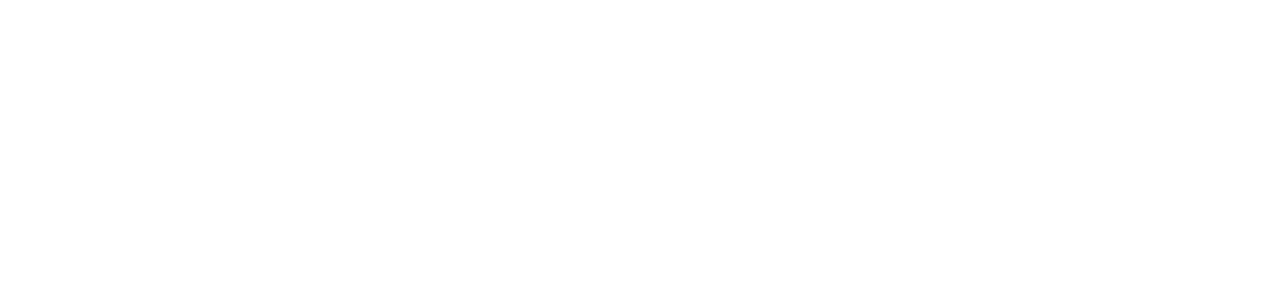
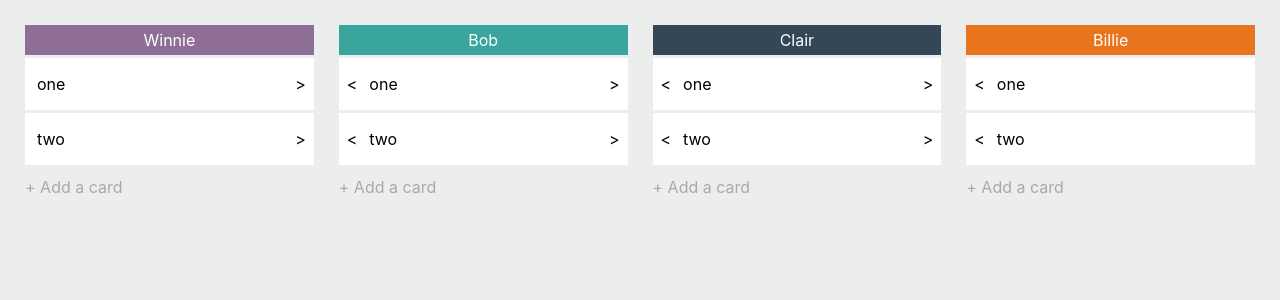
Before and after one commit to FueRobertHer/kanby, a React (Create React App) app: page / in a window 1280 px wide. Shown: the top 300 px of the page. Built offline with nearby package versions, Linux system fonts and the light colour scheme.

Commit message:
Finish build

```diff
--- a/src/App.css
+++ b/src/App.css
@@ -1,5 +1,7 @@
 .App {
-
+  display: flex;
+  justify-content: space-between;
+  margin: 12.5px;
 }
 
 .App-logo {
--- a/src/App.js
+++ b/src/App.js
@@ -1,12 +1,19 @@
 import React from 'react';
+import Board from './Board';
+import StateContextProvider from './StateContextProvider';
+
 import './App.css';
 
 function App() {
-
+  const boards = [0,1,2,3];
   return (
-    <div className="App">
-
-    </div>
+    <StateContextProvider>
+      <div className="App">
+        {boards.map(idx => (
+          <Board boardIdx={idx} />
+        ))}
+      </div>
+    </StateContextProvider>
   );
 }
 
--- /dev/null
+++ b/src/Board.css
@@ -0,0 +1,18 @@
+.board {
+  text-align: center;
+  margin: 12.5px;
+  width: 100%;
+}
+
+.board-title {
+  box-sizing: border-box;
+  height: 30px;
+  line-height: 30px;
+  color: white;
+}
+
+.add-card {
+  color: darkgray;
+  text-align: left;
+  margin-top: 12px;
+}
--- /dev/null
+++ b/src/Board.js
@@ -0,0 +1,38 @@
+import React from 'react';
+import Card from './Card';
+import {useStateContext} from './StateContextProvider';
+import './Board.css';
+const Board = (props) => {
+  const {state, dispatch} = useStateContext();
+
+  const titleStyle = {
+    backgroundColor: state[props.boardIdx].color
+  };
+
+  const addCard = ()=> {
+    const body = window.prompt("Enter new card info");
+    if (body && body.length > 0) {
+      dispatch({
+        type: "addCard",
+        payload: {
+          boardIdx: props.boardIdx,
+          body
+        }
+      })
+    }
+  }
+
+  return (
+    <div className="board">
+      <div className="board-title" style={titleStyle}>
+        {state[props.boardIdx].title}
+      </div>
+        {state[props.boardIdx].cards.map((_,idx) => (
+          <Card boardIdx={props.boardIdx} cardIdx={idx}/>
+        ))}
+      <div className="add-card" onClick={addCard}>+ Add a card</div>
+    </div>
+  )
+}
+
+export default Board;
--- /dev/null
+++ b/src/Card.css
@@ -0,0 +1,25 @@
+.card {
+  background-color: white;
+  display: flex;
+  align-items: center;
+  margin: 3px 0;
+}
+
+.card-body {
+  width: 100%;
+  margin: 0 12px;
+  padding: 14px 0;
+  text-align: left;
+}
+
+.arrow {
+  cursor: pointer;
+}
+
+.left {
+  margin-left: 8px;
+}
+
+.right {
+  margin-right: 8px;
+}
--- /dev/null
+++ b/src/Card.js
@@ -0,0 +1,46 @@
+import React from 'react';
+import {useStateContext} from './StateContextProvider'
+import './Card.css'
+
+const Card = (props) => {
+  const {state, dispatch} = useStateContext();
+
+  const move = (dir) => {
+    dispatch({
+      type: "move",
+      payload: {
+        boardIdx: props.boardIdx,
+        cardIdx: props.cardIdx,
+        dir
+      }
+    })
+  }
+
+  const arrowLeft = () => {
+    if (props.boardIdx > 0) {
+      return (
+        <p className="arrow left" onClick={() => move(-1)}> {"<"} </p>
+      )
+    }
+  }
+
+  const arrowRight = () => {
+    if (props.boardIdx < 3) {
+      return (
+        <p className="arrow right" onClick={() => move(1)}> {">"} </p>
+      )
+    }
+  }
+
+  return (
+    <div className="card">
+      {arrowLeft()}
+      <div className="card-body">
+        {state[props.boardIdx].cards[props.cardIdx]}
+      </div>
+      {arrowRight()}
+    </div>
+  )
+}
+
+export default Card;
--- /dev/null
+++ b/src/StateContextProvider.js
@@ -0,0 +1,29 @@
+import React, { createContext, useContext, useReducer } from 'react';
+import reducer from './reducer'
+
+const initial = [
+  {title: "Winnie", color: "#8e6e95", cards: ["one", "two"]},
+  {title: "Bob", color: "#39a59c", cards: ["one", "two"]},
+  {title: "Clair", color: "#344759", cards: ["one", "two"]},
+  {title: "Billie", color: "#e8741e", cards: ["one", "two"]}
+];
+
+export const StateContext = createContext();
+
+export const useStateContext = () => {
+  const context = useContext(StateContext);
+  return context;
+}
+
+const StateContextProvider = (props) => {
+  const savedState = JSON.parse(window.localStorage.getItem("kanban")) || initial;
+  const [state, dispatch] = useReducer(reducer, savedState);
+
+  return (
+    <StateContext.Provider value={{state, dispatch}}>
+      {props.children}
+    </StateContext.Provider>
+  )
+}
+
+export default StateContextProvider;
--- a/src/index.css
+++ b/src/index.css
@@ -1,4 +1,5 @@
 body {
+  background-color: #ECEEEE;
   margin: 0;
   font-family: -apple-system, BlinkMacSystemFont, 'Segoe UI', 'Roboto', 'Oxygen',
     'Ubuntu', 'Cantarell', 'Fira Sans', 'Droid Sans', 'Helvetica Neue',
--- /dev/null
+++ b/src/reducer.js
@@ -0,0 +1,22 @@
+const reducer = (state, action) => {
+  const {type, payload} = action;
+  const newState = JSON.parse(JSON.stringify(state));
+
+  switch (type) {
+    case "move":
+      const [movingCard] = newState[payload.boardIdx].cards.splice(payload.cardIdx, 1);
+      newState[payload.boardIdx + payload.dir].cards.push(movingCard);
+      window.localStorage.setItem("kanban", JSON.stringify(newState));
+      return newState;
+
+    case "addCard":
+      newState[payload.boardIdx].cards.push(payload.body);
+      window.localStorage.setItem("kanban", JSON.stringify(newState));
+      return newState;
+
+    default:
+      return state;
+  }
+}
+
+export default reducer;
```
